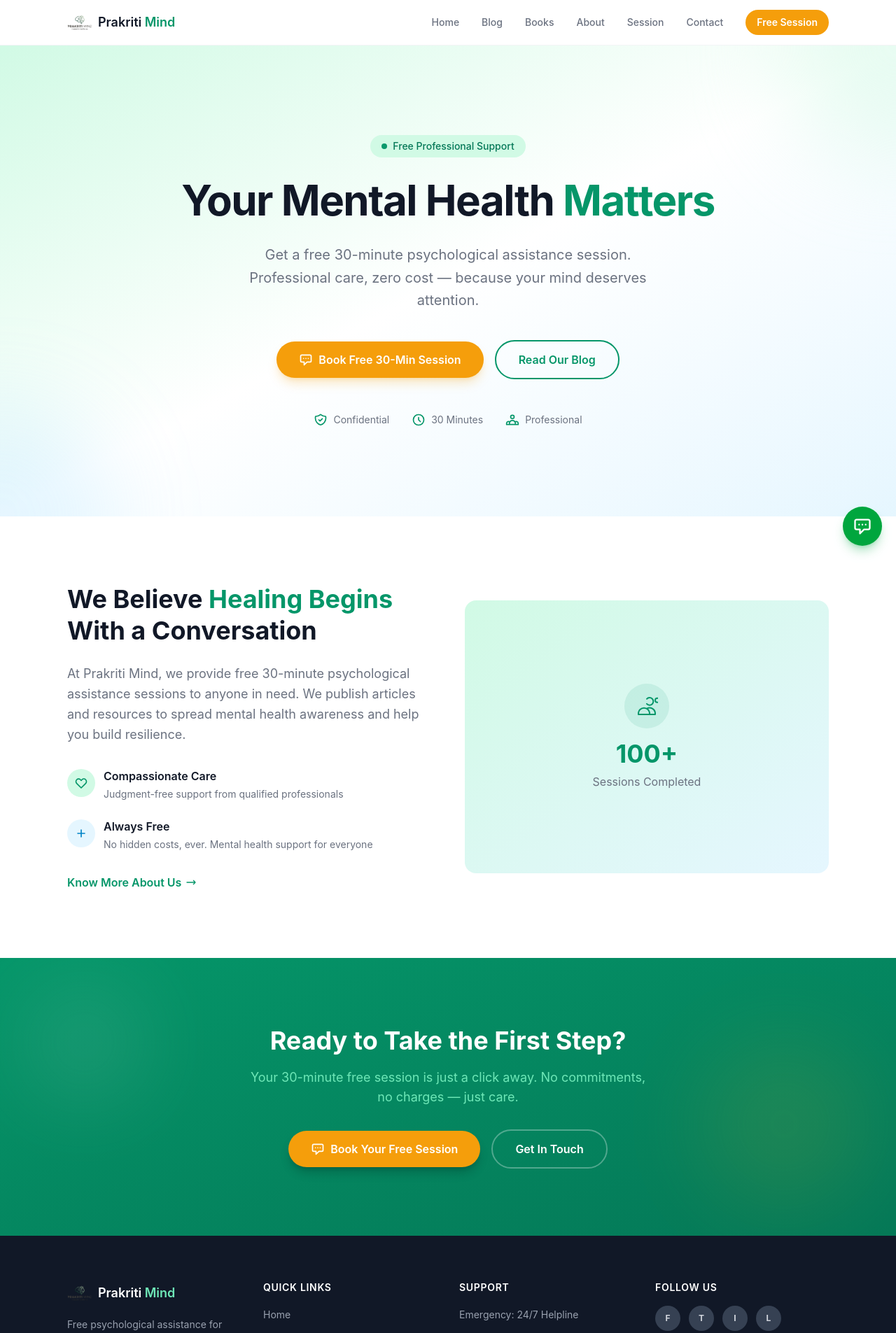
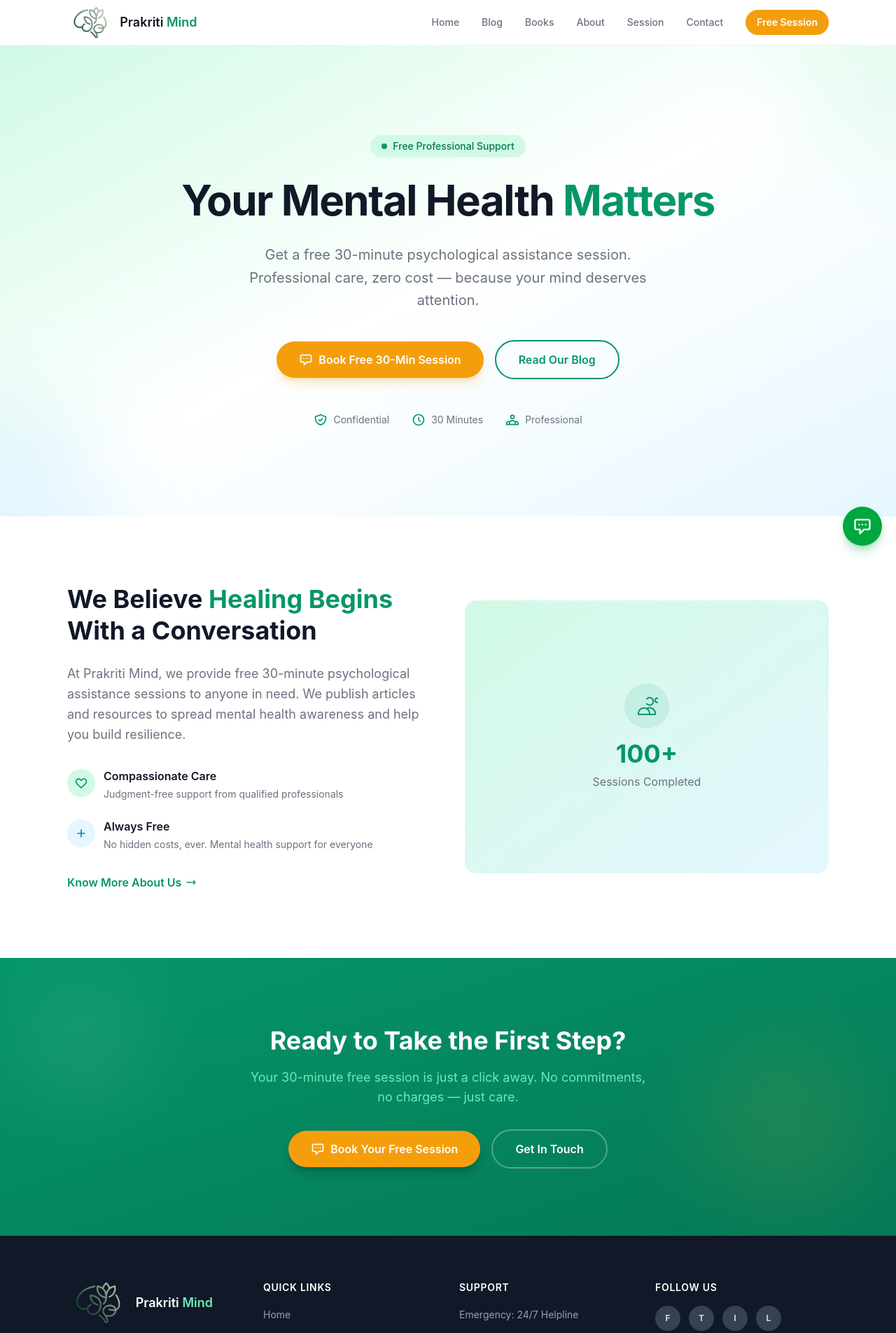
Before and after one commit to notrealaman/prakriti-mind, a Next.js app: page / in a window 1280 px wide. Shown: the top 1905 px of the page at 70% size. Built offline with nearby package versions, Linux system fonts and the light colour scheme.

Commit message:
Update logo image and restore Prakriti Mind text beside it

```diff
--- a/src/components/Footer.jsx
+++ b/src/components/Footer.jsx
@@ -8,7 +8,7 @@ export default function Footer() {
           <div className="sm:col-span-2 md:col-span-1">
             <Link href="/" className="flex items-center gap-2 mb-4">
               {/* eslint-disable-next-line @next/next/no-img-element */}
-              <img src="/logo.png" alt="Prakriti Mind logo" className="w-9 h-9 rounded-full object-cover" />
+              <img src="/logo.png" alt="Prakriti Mind logo" className="h-16 w-auto object-contain" />
               <span className="font-semibold text-lg text-white">
                 Prakriti <span className="text-primary-light">Mind</span>
               </span>
--- a/src/components/Header.jsx
+++ b/src/components/Header.jsx
@@ -23,7 +23,7 @@ export default function Header() {
         <div className="flex items-center justify-between h-16">
           <Link href="/" className="flex items-center gap-2">
             {/* eslint-disable-next-line @next/next/no-img-element */}
-            <img src="/logo.png" alt="Prakriti Mind logo" className="w-9 h-9 rounded-full object-cover" />
+            <img src="/logo.png" alt="Prakriti Mind logo" className="h-12 w-auto object-contain" />
             <span className="font-semibold text-lg text-dark">
               Prakriti <span className="text-primary">Mind</span>
             </span>
```
Also changed, not shown: public/logo.png.
